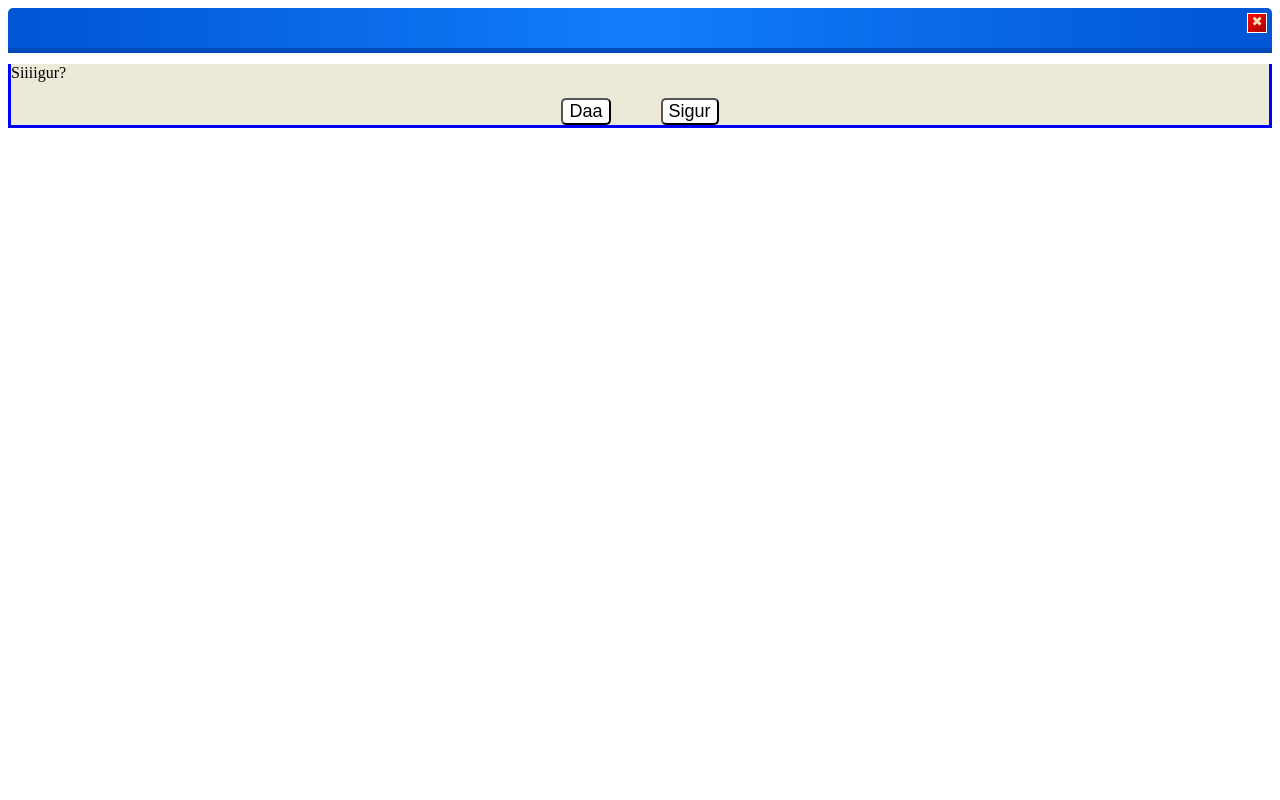
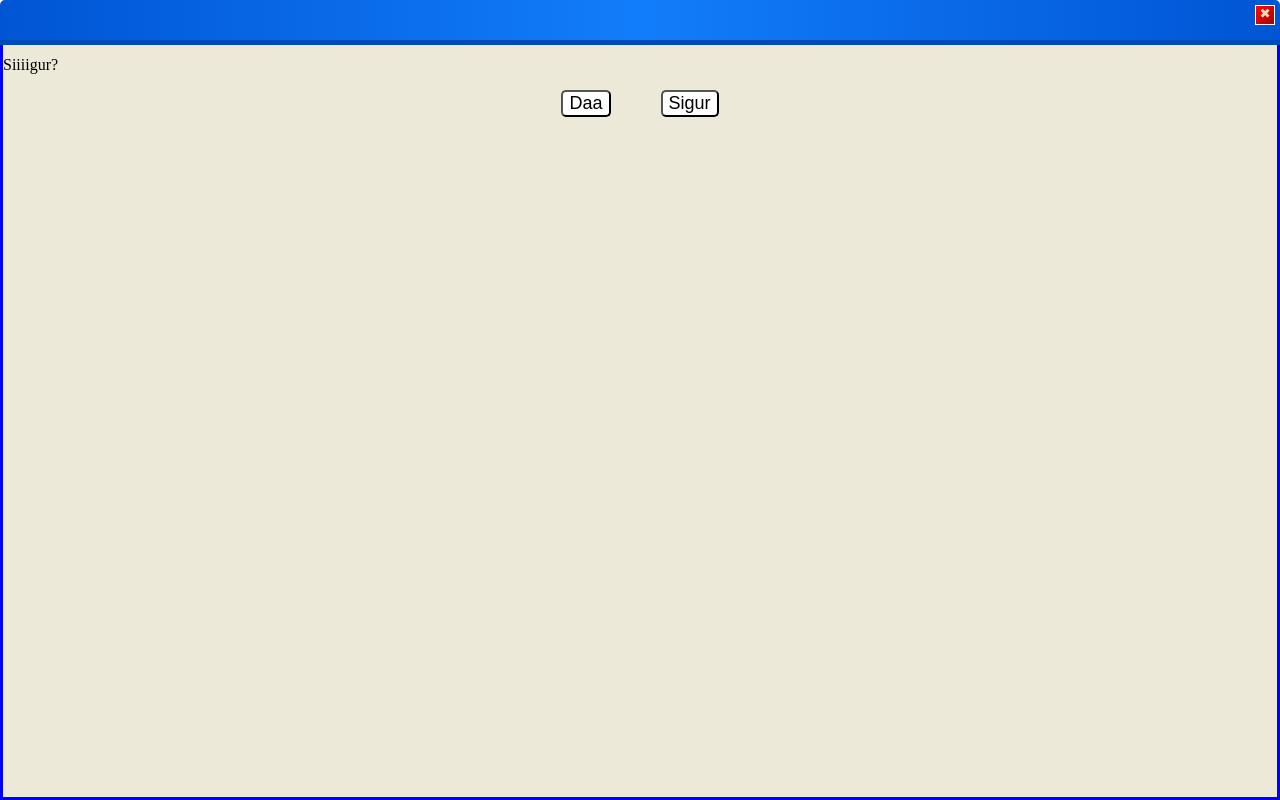
Before and after one commit to Lucci228/SmallWigetTimer, a website built with Vite: page src/components/popup/popup.html in a window 1280 px wide. Built offline with nearby package versions, Linux system fonts and the light colour scheme.

Commit message:
new window

```diff
--- a/src/components/popup/popup.html
+++ b/src/components/popup/popup.html
@@ -9,8 +9,8 @@
     </head>
     <body>
         <main>
-            <div class="windows-notification" id="dialog1">
-                <header class="windows-bar">
+            <div class="windows-notification" id="dialog1" data-tauri-drag-region>
+                <header class="windows-bar" data-tauri-drag-region>
                     <button class="windows-close-btn" id="close-btn">✖</button>
                 </header>
                 <div class="windows-content">
--- a/src/components/popup/popup.ts
+++ b/src/components/popup/popup.ts
@@ -0,0 +1,6 @@
+import { getCurrentWindow } from "@tauri-apps/api/window";
+
+const close_btn = document.getElementById("close-btn");
+close_btn?.addEventListener("click", async () => {
+  await getCurrentWindow().close();
+})
--- a/src/components/popup/windows-dialog.css
+++ b/src/components/popup/windows-dialog.css
@@ -1,26 +1,35 @@
-dialog {
-    width: 400px;
-    height: 200px;
-    border: 0;
-    background: transparent;
+*, *:before, *:after {
+    box-sizing: border-box;
 }
 
-dialog::backdrop {
-    /*background: rgba(0, 0, 0, 0.6);*/
-    backdrop-filter: blur(10px);
+body {
+    width: 100vw;
+    height: 100vh;
+    border: 0;
+    margin: auto;
+    background: transparent;
+    overflow: hidden;
 }
 
-.windows-notification[open] {
+main {
+    width: 100%;
+    height: 100%;
+}
+
+.windows-notification {
     display: flex;
+    width: 100%;
+    height: 100%;
     flex-direction: column;
     padding: 0;
 }
 
 .windows-content {
+    width: auto;
+    flex: 1;
     border: medium solid blue;
     border-top: none;
     background-color: #ece9d8;
-    height: 100%;
 }
 
 .windows-close-btn {
--- a/src/main.ts
+++ b/src/main.ts
@@ -88,12 +88,13 @@ async function createPopup() {
   console.log("Invoked function createPopup");
 
   // WebviewWindow creates both the window and webview together
-  const popup = new WebviewWindow('popup-label', {
+  const popup = new WebviewWindow('popup', {
     url: '/src/components/popup/popup.html', // path to your page
     width: 400,
     height: 200,
+    decorations: false,
     title: 'Popup Window',
-    resizable: true,
+    resizable: false,
     center: true,
   });
 
```
